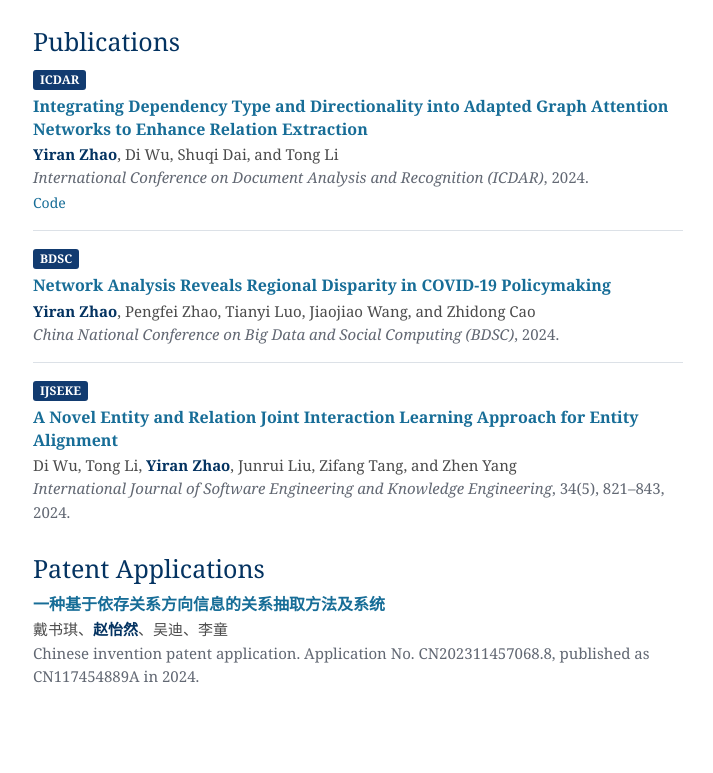
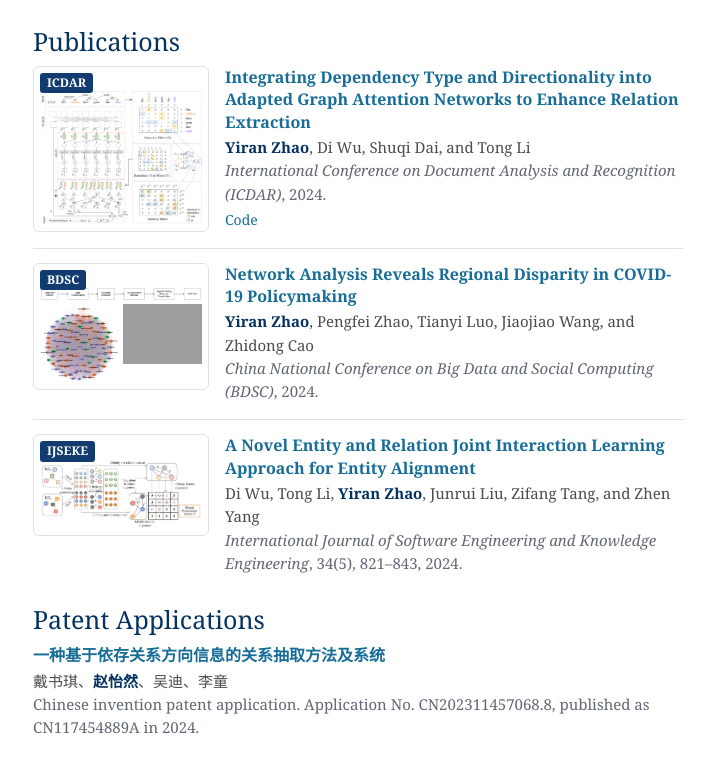
Before and after one commit to AuroraZoer/aurorazoer.github.io, a plain HTML site: page index.html in a window 1280 px wide. Shown: the part 629-1402 px from the top of the page, without its empty margins (437-1150 px from the left). Before the commit the page ends 1363 px from the top, so only its background shows below. Drawn offline with Linux system fonts and the light colour scheme; grey boxes are pictures that could not be loaded.

Commit message:
Show original figures for all three publications

```diff
--- a/index.html
+++ b/index.html
@@ -147,6 +147,54 @@
       line-height: 1.35;
     }
 
+
+    .publication-with-figure {
+      display: grid;
+      grid-template-columns: minmax(0, 11rem) minmax(0, 1fr);
+      align-items: start;
+      gap: 16px;
+    }
+
+    .publication-figure {
+      position: relative;
+      display: block;
+      padding: 24px 6px 6px;
+      border: 1px solid var(--rule);
+      border-radius: 6px;
+      background: #fff;
+    }
+
+    .publication-figure-grid {
+      display: grid;
+      grid-template-columns: repeat(2, minmax(0, 1fr));
+      align-items: start;
+      gap: 4px;
+    }
+
+    .publication-flow { grid-column: 1 / -1; }
+
+    .publication-figure img {
+      display: block;
+      width: 100%;
+      height: auto;
+    }
+
+    .publication-figure .publication-label {
+      position: absolute;
+      top: 6px;
+      left: 6px;
+      margin: 0;
+    }
+
+    @media (max-width: 520px) {
+      .publication-with-figure {
+        grid-template-columns: minmax(0, 1fr);
+        gap: 10px;
+      }
+
+      .publication-figure { max-width: 13rem; }
+    }
+
     .work-title {
       margin: 0 0 3px;
       font-size: 16px;
@@ -232,24 +280,47 @@
       <section aria-labelledby="publications">
         <h2 id="publications">Publications</h2>
         <ul class="works">
-          <li>
+          <li class="publication-with-figure">
+            <a class="publication-figure" href="assets/dd-agat.png">
+              <img src="assets/dd-agat.png" width="1504" height="1241" loading="lazy" alt="DD-AGAT architecture for relation extraction">
               <span class="publication-label">ICDAR</span>
+            </a>
+            <div>
               <h3 class="work-title"><a href="https://doi.org/10.1007/978-3-031-70546-5_17">Integrating Dependency Type and Directionality into Adapted Graph Attention Networks to Enhance Relation Extraction</a></h3>
               <p class="authors"><strong>Yiran Zhao</strong>, Di Wu, Shuqi Dai, and Tong Li</p>
               <p class="venue"><em>International Conference on Document Analysis and Recognition (ICDAR)</em>, 2024.</p>
               <p class="work-links"><a href="https://github.com/AuroraZoer/DD-AGAT">Code</a></p>
+            </div>
           </li>
-          <li>
+          <li class="publication-with-figure">
+            <div class="publication-figure publication-figure-grid">
               <span class="publication-label">BDSC</span>
+              <a class="publication-flow" href="assets/bdsc-flow.png">
+                <img src="assets/bdsc-flow.png" width="1491" height="117" loading="lazy" alt="BDSC policy network analysis workflow">
+              </a>
+              <a href="assets/bdsc-network-left.png">
+                <img src="assets/bdsc-network-left.png" width="829" height="828" loading="lazy" alt="First BDSC policy keyword network">
+              </a>
+              <a href="assets/bdsc-network-right.png">
+                <img src="assets/bdsc-network-right.png" width="1024" height="1024" loading="lazy" alt="Second BDSC policy keyword network">
+              </a>
+            </div>
+            <div>
               <h3 class="work-title"><a href="https://doi.org/10.1007/978-981-97-5803-6_3">Network Analysis Reveals Regional Disparity in COVID-19 Policymaking</a></h3>
               <p class="authors"><strong>Yiran Zhao</strong>, Pengfei Zhao, Tianyi Luo, Jiaojiao Wang, and Zhidong Cao</p>
               <p class="venue"><em>China National Conference on Big Data and Social Computing (BDSC)</em>, 2024.</p>
+            </div>
           </li>
-          <li>
+          <li class="publication-with-figure">
+            <a class="publication-figure" href="assets/ijseke-eril.jpg">
+              <img src="assets/ijseke-eril.jpg" width="1532" height="663" loading="lazy" alt="ERIL architecture for entity and relation alignment">
               <span class="publication-label">IJSEKE</span>
+            </a>
+            <div>
               <h3 class="work-title"><a href="https://doi.org/10.1142/S0218194024500049">A Novel Entity and Relation Joint Interaction Learning Approach for Entity Alignment</a></h3>
               <p class="authors">Di Wu, Tong Li, <strong>Yiran Zhao</strong>, Junrui Liu, Zifang Tang, and Zhen Yang</p>
               <p class="venue"><em>International Journal of Software Engineering and Knowledge Engineering</em>, 34(5), 821–843, 2024.</p>
+            </div>
           </li>
         </ul>
       </section>
```
Lines whose indentation alone changed are shown as unchanged.
